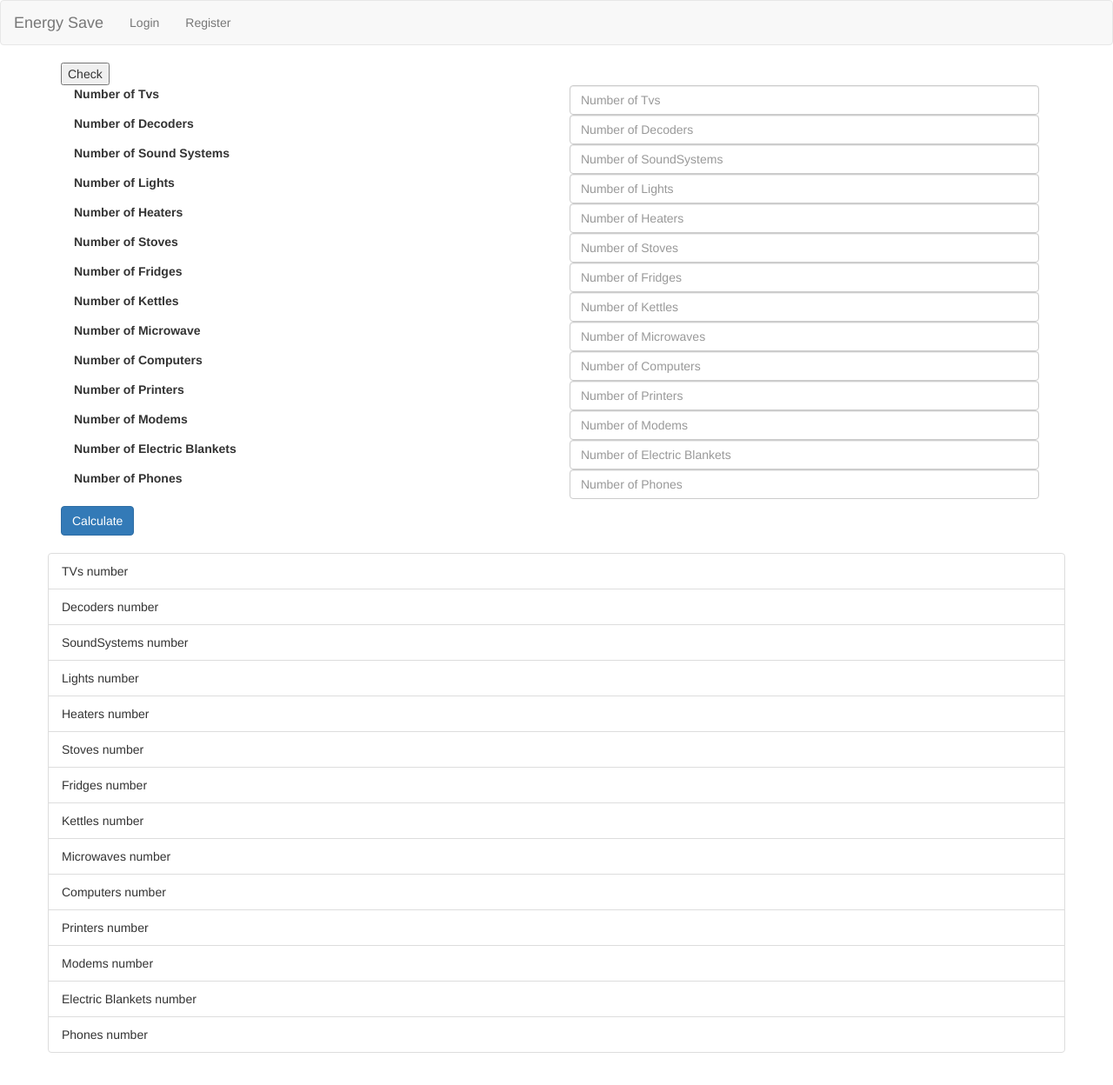
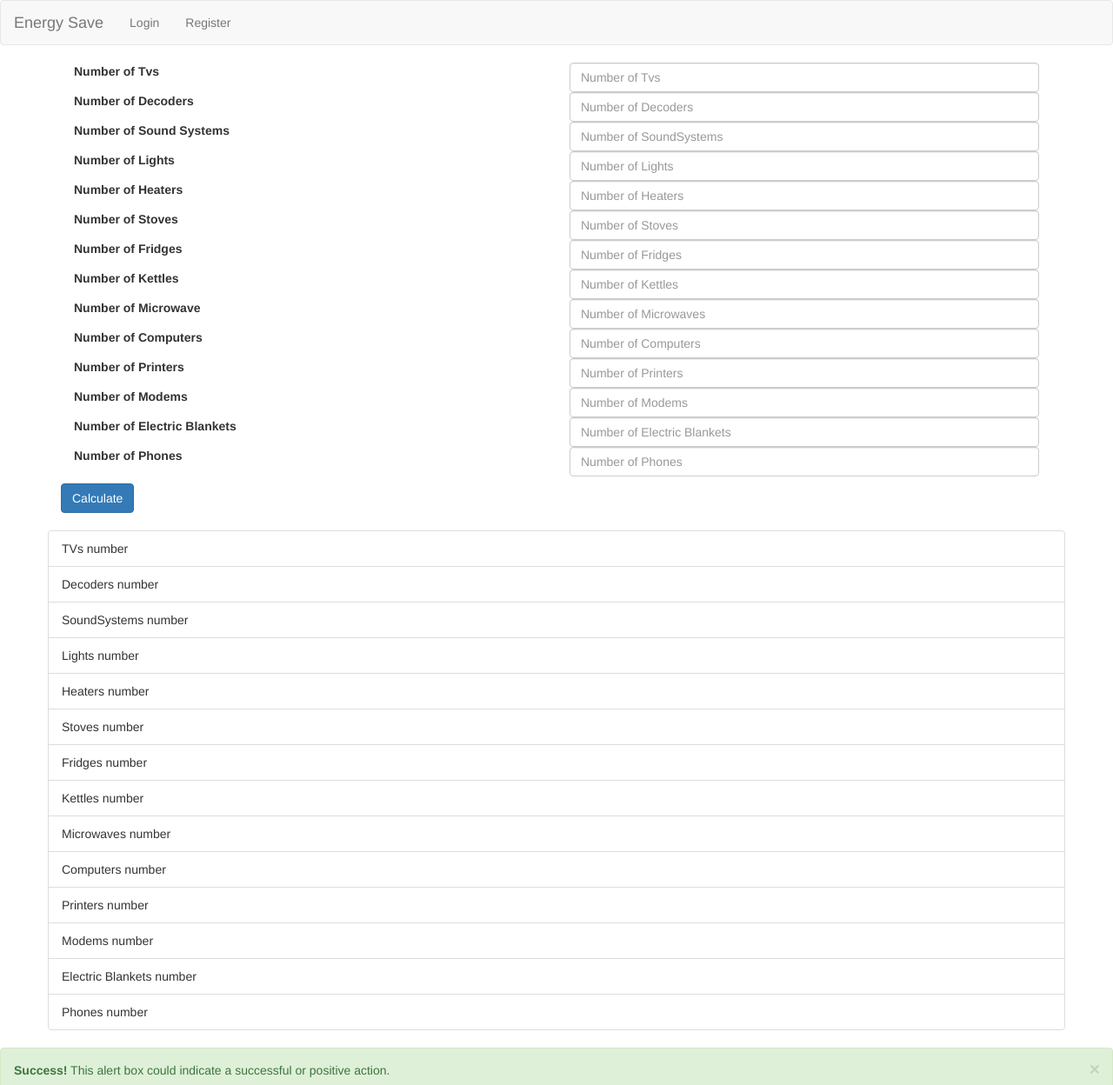
Before and after one commit to nmawungwe/energy-save-be, a Django app: template backend/templates/backend/index.html in a window 1280 px wide. Shown: the top 1248 px of the page at 87% size. Run offline with Django 3.2, Linux system fonts and the light colour scheme; the template is opened without the code that fills it, so the values that code supplies are empty; parts of the project's set-up code (start-up, migrations or seed data) failed here and were passed over; some libraries are stand-ins or nearby versions.

Commit message:
fixed modal dismisal and now update list alert and functionality

```diff
--- a/backend/static/backend/calculation.js
+++ b/backend/static/backend/calculation.js
@@ -154,6 +154,7 @@ energy_calculation = ()=>{
 
 
     appliance_list_check = ()=> {
+
         appliance_view_form()
         const user_id = JSON.parse(document.getElementById('user_id').textContent)
 
@@ -161,9 +162,13 @@ energy_calculation = ()=>{
             // console.log(appliance_list)
 
         if (user_id === appliance_list.user_id) {
-            // document.querySelector('.modal').style.display = 'none'
-
-            console.log("WADII")
+            // console.log("WADII")
+            document.querySelector('#alert').innerHTML=`  <div class="alert alert-success alert-dismissible">
+            <button type="button" class="close" data-dismiss="alert">×</button>
+            <strong>Success!</strong> This alert box could indicate a successful or positive action
+            <div><button>Waddi</button></div>.
+          </div>
+          `
             // let result_msg = document.createElement("P")
             // result_msg.innerText = `You have a saved appliance list do you want to update it?`
             // document.querySelector('#update_msg').appendChild(result_msg)
@@ -182,9 +187,8 @@ energy_calculation = ()=>{
             // document.querySelector('#update').appendChild(btn_cancel)
             }
         else {
-            // document.querySelector('.modal').style.display = 'none'
             console.log("WADII")
-            // update_view()
+            update_view()
             // save_appliance_list()
         }
 
@@ -443,7 +447,7 @@ function appliance_view_form(){
 
     document.querySelector('#appliance_view_form').style.display = 'block';
     document.querySelector('#appliance_view_list').style.display = 'none';
-    document.querySelector('#home_view').style.display = 'none';
+    // document.querySelector('#home_view').style.display = 'none';
     document.querySelector('#results_view').style.display = 'none'
     document.querySelector('#redirection_view').style.display = 'none'
     document.querySelector('#update_view').style.display = 'none'
@@ -456,7 +460,7 @@ function appliance_view_list(){
     //showing the appliances list view
     document.querySelector('#appliance_view_form').style.display = 'none';
     document.querySelector('#appliance_view_list').style.display = 'block';
-    document.querySelector('#home_view').style.display = 'none';
+    // document.querySelector('#home_view').style.display = 'none';
     document.querySelector('#results_view').style.display = 'none'
     document.querySelector('#redirection_view').style.display = 'none'
     document.querySelector('#update_view').style.display = 'none'
@@ -485,7 +489,7 @@ function home_view(){
     //showing the appliances entry form
     document.querySelector('#appliance_view_form').style.display = 'none';
     document.querySelector('#appliance_view_list').style.display = 'none';
-    document.querySelector('#home_view').style.display = 'block';
+    // document.querySelector('#home_view').style.display = 'block';
     document.querySelector('#results_view').style.display = 'none'
     document.querySelector('#redirection_view').style.display = 'none'
     document.querySelector('#update_view').style.display = 'none'
@@ -496,7 +500,7 @@ function result_view(){
         //showing the appliances energy demand results
         document.querySelector('#appliance_view_form').style.display = 'none';
         document.querySelector('#appliance_view_list').style.display = 'none';
-        document.querySelector('#home_view').style.display = 'none';
+        // document.querySelector('#home_view').style.display = 'none';
         document.querySelector('#results_view').style.display = 'block'
         document.querySelector('#redirection_view').style.display = 'none'
         document.querySelector('#update_view').style.display = 'none'
@@ -510,7 +514,7 @@ function redirect_view(){
             //showing the redirection view for appliance form
             document.querySelector('#appliance_view_form').style.display = 'none';
             document.querySelector('#appliance_view_list').style.display = 'none';
-            document.querySelector('#home_view').style.display = 'none';
+            // document.querySelector('#home_view').style.display = 'none';
             document.querySelector('#results_view').style.display = 'none'
             document.querySelector('#redirection_view').style.display = 'block'
             document.querySelector('#update_view').style.display = 'none'
@@ -525,14 +529,13 @@ function update_view(){
     //showing the redirection view for appliance form
     document.querySelector('#appliance_view_form').style.display = 'none';
     document.querySelector('#appliance_view_list').style.display = 'none';
-    document.querySelector('#home_view').style.display = 'none';
+    // document.querySelector('#home_view').style.display = 'none';
     document.querySelector('#results_view').style.display = 'none';
     document.querySelector('#redirection_view').style.display = 'none';
     document.querySelector('#update_view').style.display = 'block';
     document.querySelector('#statistics_view').style.display = 'none';
 
-    document.querySelector('#update_msg').innerHTML=''
-    document.querySelector('#update').innerHTML=''
+
 
 }
 
@@ -541,7 +544,7 @@ function statistics_view(){
         //showing the redirection view for appliance form
         document.querySelector('#appliance_view_form').style.display = 'none';
         document.querySelector('#appliance_view_list').style.display = 'none';
-        document.querySelector('#home_view').style.display = 'none';
+        // document.querySelector('#home_view').style.display = 'none';
         document.querySelector('#results_view').style.display = 'none'
         document.querySelector('#redirection_view').style.display = 'none'
         document.querySelector('#update_view').style.display = 'none'
--- a/backend/templates/backend/index.html
+++ b/backend/templates/backend/index.html
@@ -9,11 +9,8 @@
 </div> -->
 <div class="container">
 
-
-
     <div id="appliance_view_form">
-        <div id="home_view">
-            <button id="check">Check</button>
+        <div id="alert">
         </div>
         <div id="appliance_form">
             <form action="" id="appliances_form" class="form-group">
@@ -229,15 +226,15 @@
 
 
             <div id ='model-view'>            <!-- Button trigger modal -->
-                <button type="button" id="calculate" class="btn btn-primary" data-toggle="modal" data-target="#exampleModal">
+                <button type="button" id="calculate" class="btn btn-primary" data-toggle="modal" data-target="#save_list_modal">
                     Calculate
                 </button>
                 <!-- Modal -->
-                <div class="modal" id="exampleModal" tabindex="-1" role="dialog" aria-labelledby="exampleModalLabel" aria-hidden="true">
+                <div class="modal" id="save_list_modal" tabindex="-1" role="dialog" aria-labelledby="save_modal_label" aria-hidden="true">
                     <div class="modal-dialog" role="document">
                     <div class="modal-content">
                         <div class="modal-header">
-                        <h5 class="modal-title" id="exampleModalLabel">Energy consumption</h5>
+                        <h5 class="modal-title" id="save_modal_label">Energy consumption</h5>
                         <button type="button" class="close" data-dismiss="modal" aria-label="Close">
                             <span aria-hidden="true">&times;</span>
                         </button>
@@ -247,7 +244,7 @@
                         </div>
                         <div class="modal-footer">
                         <button type="button" class="btn btn-secondary" data-dismiss="modal">Close</button>
-                        <button type="button" id="save" class="btn btn-primary">Save changes</button>
+                        <button type="button" id="save" class="btn btn-primary" data-dismiss="modal">Save changes</button>
                         </div>
                     </div>
                     </div>
@@ -388,8 +385,10 @@
 
 
     <div id = "update_view">
-        <div id="update_msg"></div>
-        <div id="update"></div>
+        <div class="alert alert-success alert-dismissible">
+            <a href="#" class="close" data-dismiss="alert" aria-label="close">&times;</a>
+            <strong>Success!</strong> This alert box could indicate a successful or positive action.
+          </div>
     </div>
 
 
```
